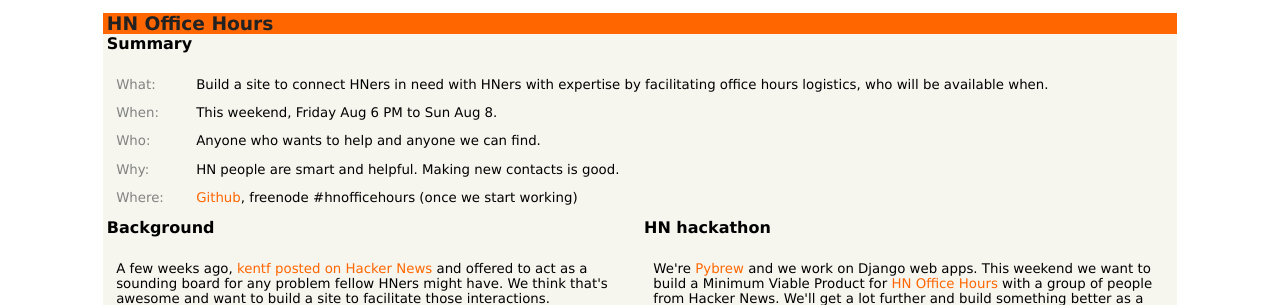
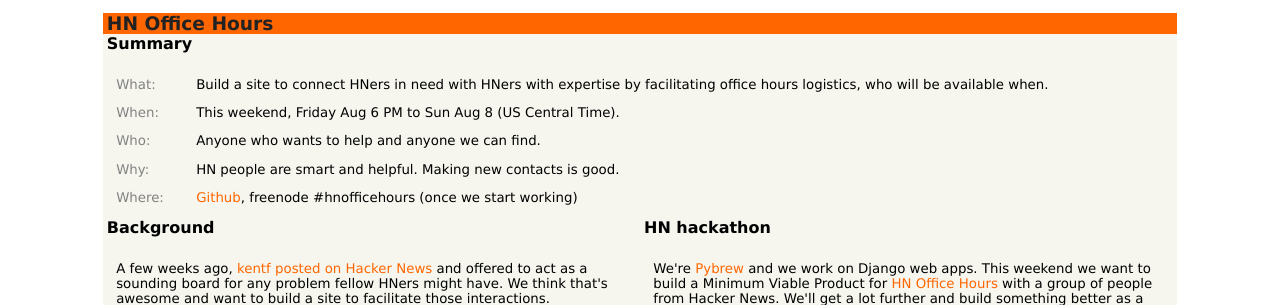
Before and after one commit to ezl/hnofficehours, a Django app: template templates/homepage.html in a window 1280 px wide. Shown: the top 305 px of the page. Run offline with Django 3.2, Linux system fonts and the light colour scheme; the template is opened without the code that fills it, so the values that code supplies are empty; some libraries are stand-ins or nearby versions.

Commit message:
Added time zone.

```diff
--- a/templates/homepage.html
+++ b/templates/homepage.html
@@ -75,7 +75,7 @@
 <div>
   <h2>Summary</h2>
   <p><label>What:</label> Build a site to connect HNers in need with HNers with expertise by facilitating office hours logistics, who will be available when.</p>
-  <p><label>When:</label> This weekend, Friday Aug 6 PM to Sun Aug 8.</p>
+  <p><label>When:</label> This weekend, Friday Aug 6 PM to Sun Aug 8 (US Central Time).</p>
   <p><label>Who:</label> Anyone who wants to help and anyone we can find.</p>
   <p><label>Why:</label> HN people are smart and helpful. Making new contacts is good.</p>
   <p><label>Where:</label> <a href="http://github.com/ezl/hnofficehours">Github</a>, freenode #hnofficehours (once we start working)</p>
```
